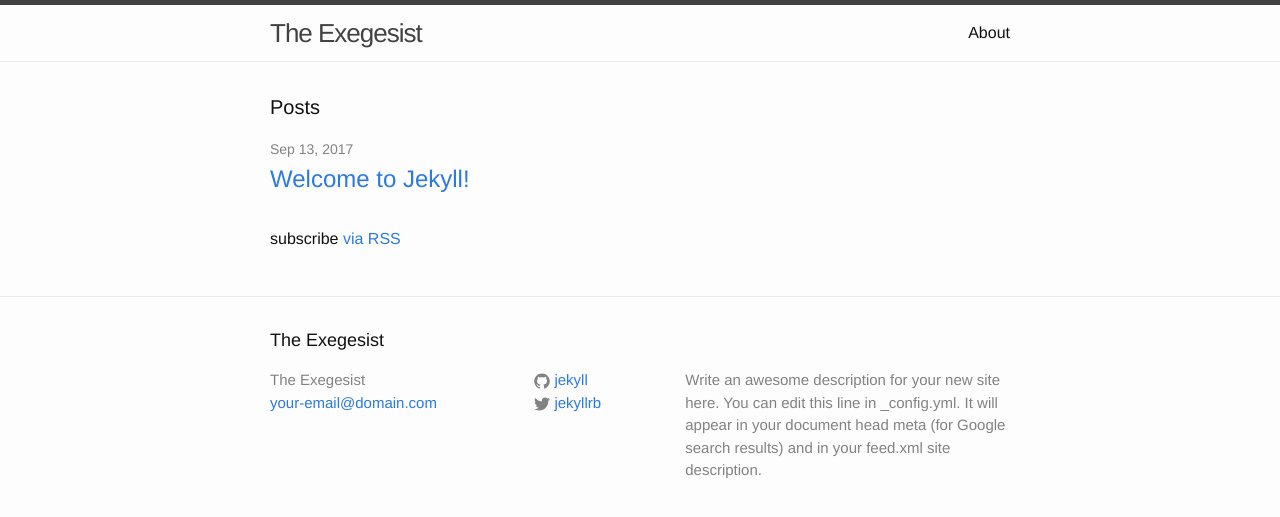
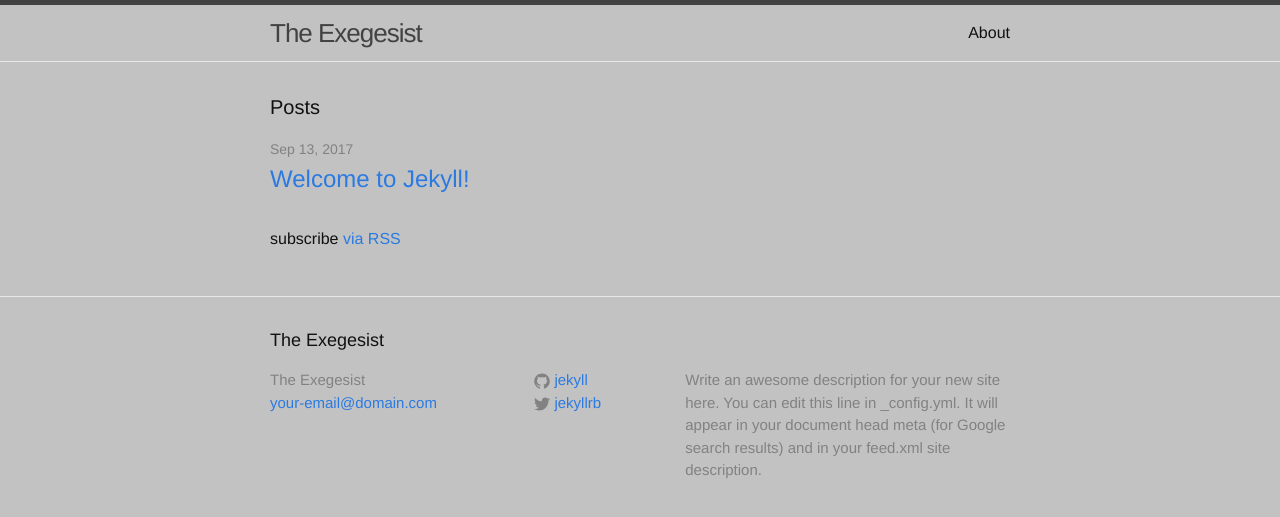
Before and after one commit to doulosiyxy/theexegesist, a Jekyll site: the page built from index.html, in a window 1280 px wide. Shown: the top 517 px of the page. Built offline with Jekyll 4.4.1, drawn with Linux system fonts in a browser that asks for light colours.

Commit message:
Update main.scss

```diff
--- a/css/main.scss
+++ b/css/main.scss
@@ -15,7 +15,7 @@ $base-line-height: 1.5;
 $spacing-unit:     30px;
 
 $text-color:       #111;
-$background-color: #fdfdfd;
+$background-color: #c2c2c2;
 $brand-color:      #2a7ae2;
 
 $grey-color:       #828282;
```
